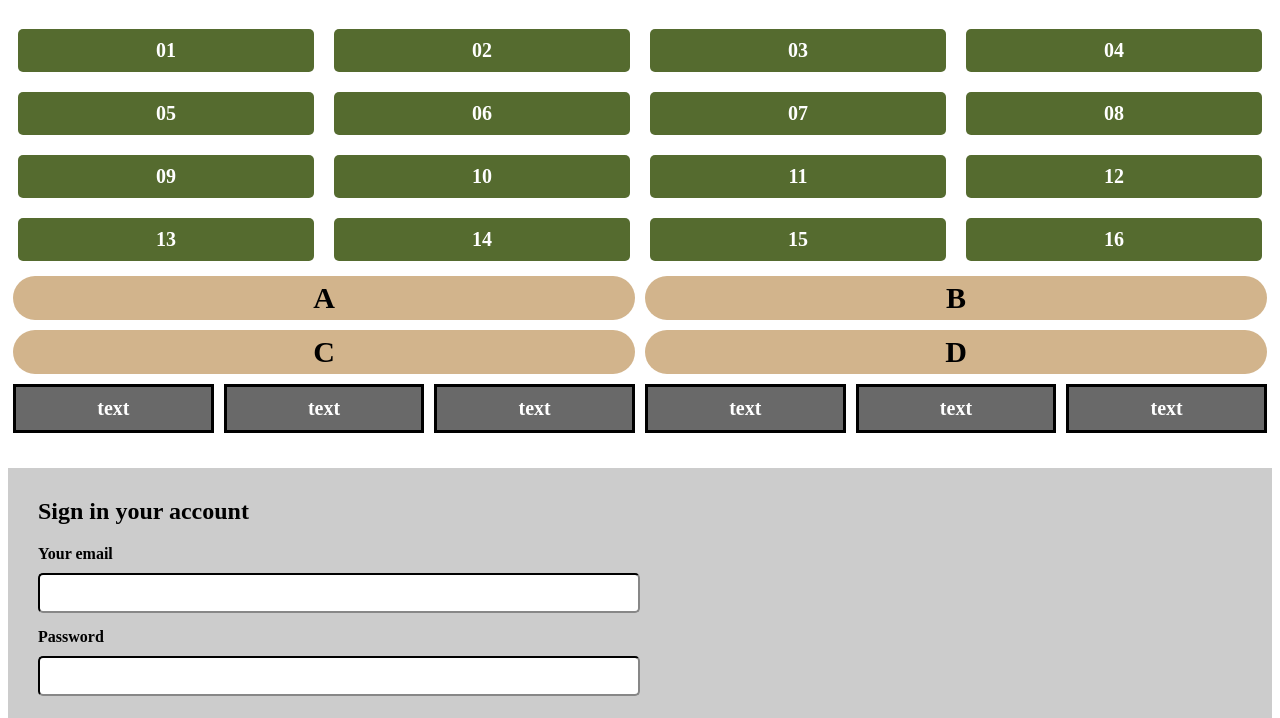
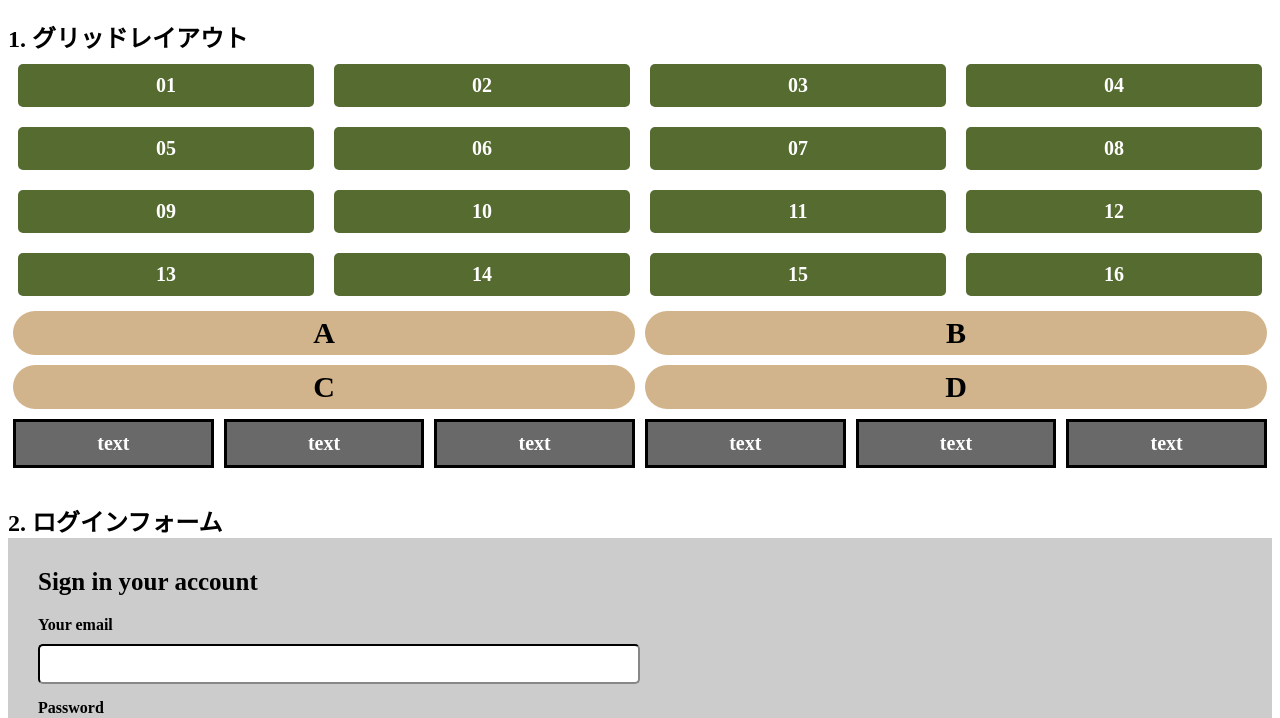
Before and after one commit to nysaj/w8-output, a plain HTML site: page html-css/index.html in a window 1280 px wide. Shown: the part 70-788 px from the top of the page. Drawn offline with Linux system fonts and the light colour scheme.

Commit message:
<h2>,<div> 追加、<h2>削除 それに伴う修正

```diff
--- a/html-css/index.html
+++ b/html-css/index.html
@@ -9,6 +9,7 @@
   <body>
     <h1>Step 9 課題</h1>
     <section class="section-grid">
+      <h2>1. グリッドレイアウト</h2>
       <div class="grid grid-4-4">
         <div class="item">
           <div class="inner">01</div>
@@ -98,8 +99,9 @@
     </section>
 
     <section class="section-form">
+      <h2>2. ログインフォーム</h2>
       <form action="#" class="login-form" id="login-form">
-        <h2 class="form-title">Sign in your account</h2>
+        <div class="form-title">Sign in your account</div>
         <div class="form-email">
           <label for="email" class="email">Your email</label>
           <input type="email" id="email" />
--- a/html-css/style.css
+++ b/html-css/style.css
@@ -1,3 +1,11 @@
+h2 {
+  margin:0;
+}
+
+.section-grid {
+  margin-bottom: 30px;
+}
+
 .grid {
   display: flex;
 }
@@ -59,13 +67,15 @@ form button {
 }
 
 .login-form {
-  margin: 30px 0px;
+  margin: 0px;
   padding: 30px;
   background-color: #ccc;
 }
 
 .form-title {
   margin: 0 0 20px;
+  font-weight: bold;
+  font-size: 25px;
 }
 
 .form-email {
```
